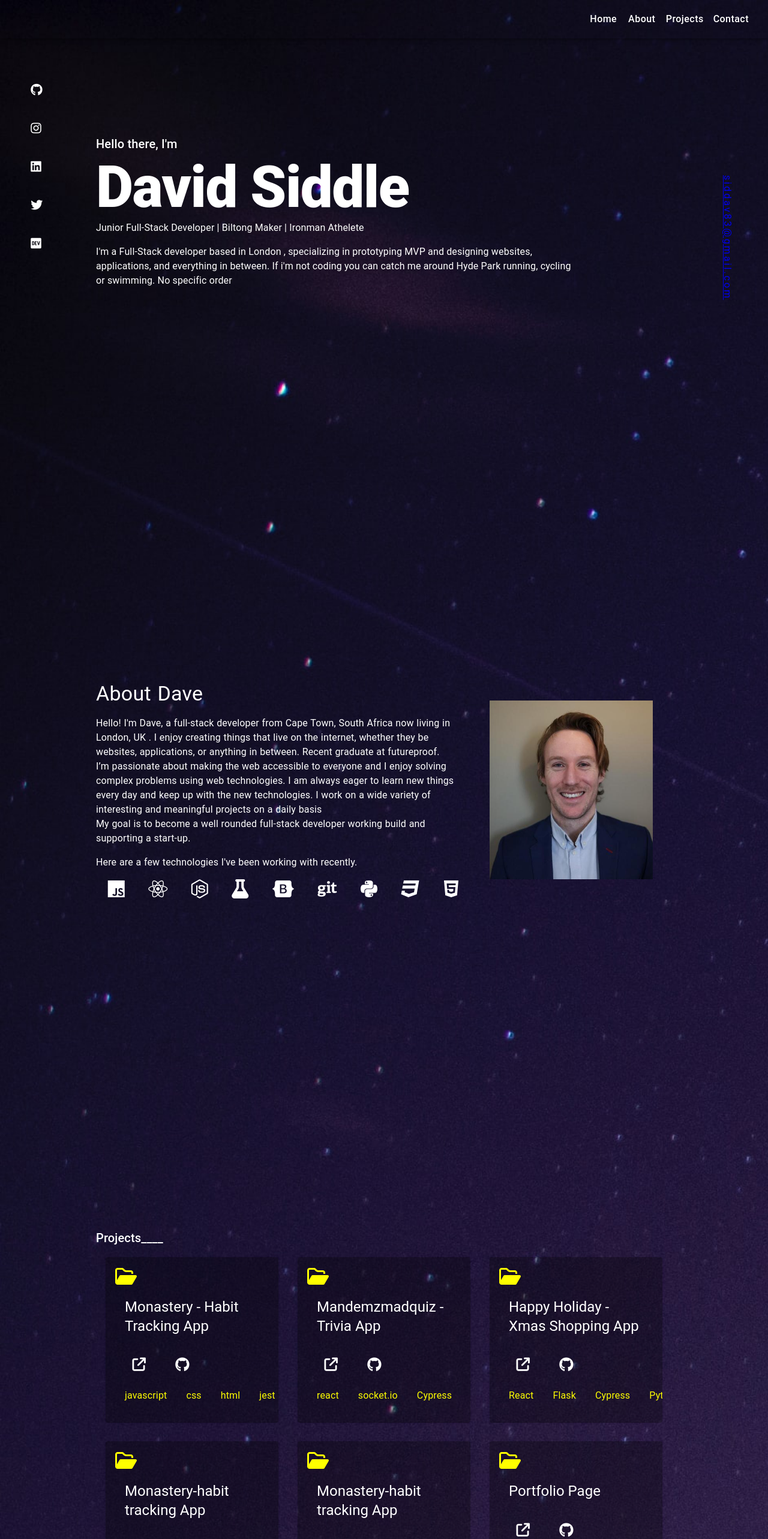
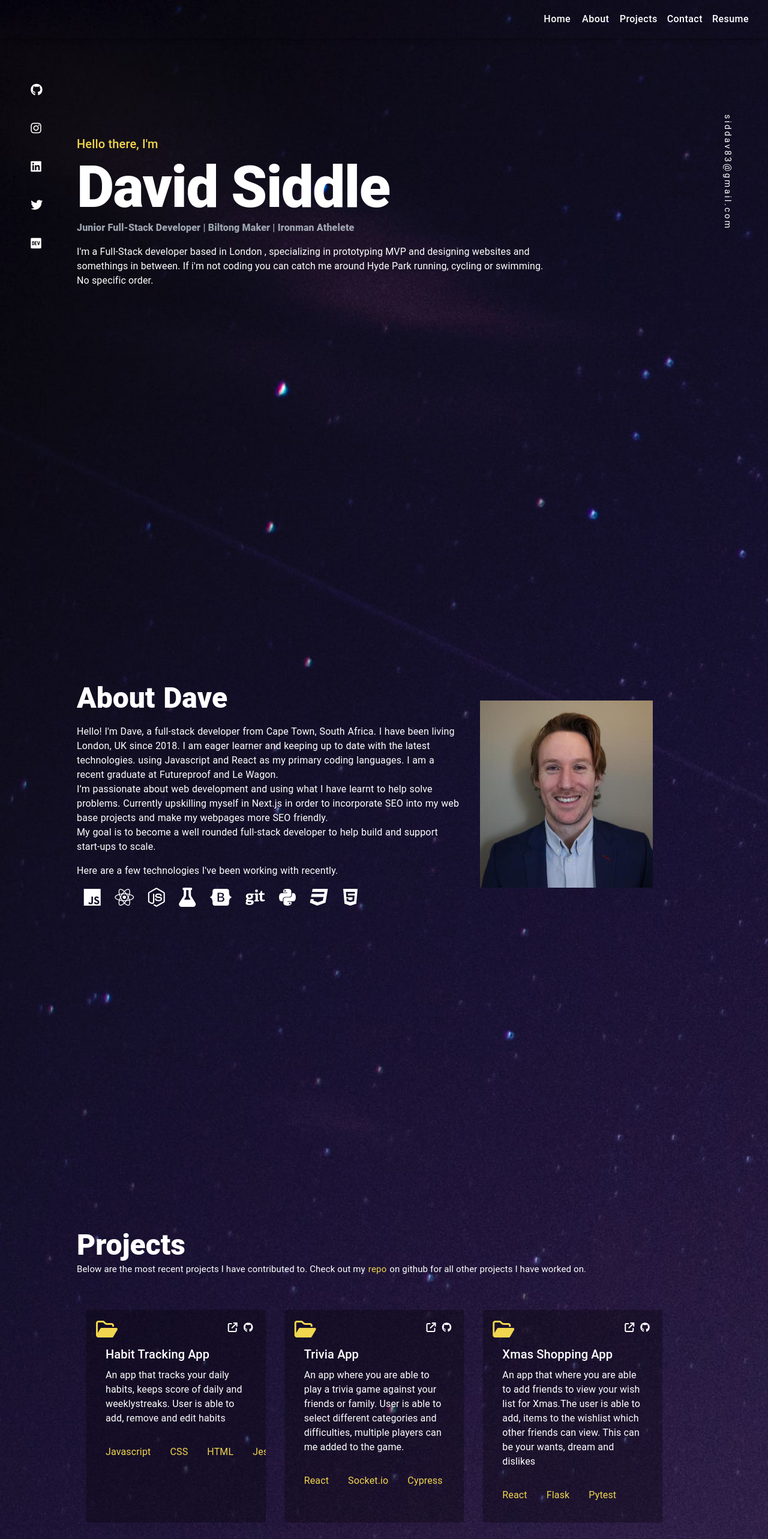
Before and after one commit to siddav83/portfolio-page, a React (Create React App) app: page / in a window 1280 px wide. Shown: the top 2566 px of the page at 60% size. Built offline with nearby package versions, Linux system fonts and the light colour scheme.

Commit message:
added all styling

```diff
--- a/src/components/About.js
+++ b/src/components/About.js
@@ -9,13 +9,15 @@ export default function About() {
                 component="div"
                 sx={{
                     display: "flex",
-                    // p: 0,
-                    // m: 0,
                     justifyContent: "center",
                 }}
             >
                 <Box sx={{ maxWidth: "40rem", wordSpacing: "2px" }}>
-                    <Typography component="div" variant="h4" sx={{ pb: 2 }}>
+                    <Typography
+                        component="div"
+                        variant="h3"
+                        sx={{ pb: 2, fontWeight: "800" }}
+                    >
                         About Dave
                     </Typography>
 
@@ -25,30 +27,31 @@ export default function About() {
                         sx={{ wordSpacing: "0.5px" }}
                     >
                         Hello! I'm Dave, a full-stack developer from Cape Town,
-                        South Africa now living in London, UK . I enjoy creating
-                        things that live on the internet, whether they be
-                        websites, applications, or anything in between. Recent
-                        graduate at futureproof.
+                        South Africa. I have been living London, UK since 2018.
+                        I am eager learner and keeping up to date with the
+                        latest technologies. using Javascript and React as my
+                        primary coding languages. I am a recent graduate at
+                        Futureproof and Le Wagon.
                     </Typography>
                     <Typography
                         component="div"
                         variant="p"
                         sx={{ wordSpacing: "0.5px" }}
                     >
-                        I’m passionate about making the web accessible to
-                        everyone and I enjoy solving complex problems using web
-                        technologies. I am always eager to learn new things
-                        every day and keep up with the new technologies. I work
-                        on a wide variety of interesting and meaningful projects
-                        on a daily basis
+                        I’m passionate about web development and using what I
+                        have learnt to help solve problems. Currently upskilling
+                        myself in Next.js in order to incorporate SEO into my
+                        web base projects and make my webpages more SEO
+                        friendly.
                     </Typography>
+
                     <Typography
                         component="div"
                         variant="p"
                         sx={{ wordSpacing: "0.5px" }}
                     >
                         My goal is to become a well rounded full-stack developer
-                        working build and supporting a start-up.
+                        to help build and support start-ups to scale.
                     </Typography>
                     <Typography
                         component="div"
@@ -60,11 +63,9 @@ export default function About() {
                     </Typography>
                     <Box
                         sx={{
-                            // width: "30rem",
-                            height: "auto",
+                            width: "30rem",
                             display: "flex",
                             justifyContent: "space-around",
-                            // flexWrap: "wrap;",
                         }}
                     >
                         <i
--- a/src/components/Contact.js
+++ b/src/components/Contact.js
@@ -1,12 +1,55 @@
 import React from "react";
-import { Typography } from "@mui/material";
+import { Typography, Button } from "@mui/material";
 export const Contact = () => {
+    const mailtoHref =
+        "mailto:siddav83@gmail.com?subject=SendMail&body=Description";
     return (
-        <div className="container contact" id="contact">
+        <div
+            className="container contact"
+            id="contact"
+            style={{
+                maxHeight: "10%",
+                // margin: 0,
+                padding: 0,
+                display: "flex",
+                flexDirection: "column",
+                justifyContent: "end",
+                alignItems: "center",
+                // padding: "20px",
+            }}
+        >
             <Typography variant="h5">Get in Touch</Typography>
             <Typography variant="p">
                 Let me know if you want to collarate or just want to chat
+                anything about coding, biltong or long distance triathlon.
             </Typography>
+            <Button
+                sx={{
+                    "&:hover": {
+                        transform: "translateY(-10px)",
+                        backgroundColor: "#f1d64f",
+                        border: "solid #f1d64f 1px",
+                        color: "white",
+                    },
+                    transition: "transform 500ms",
+                    mt: 2,
+                    border: "solid #f1d64f 1px",
+                    fontSize: "inherit",
+                    color: "#f1d64f",
+
+                    textTransform: "capitalize",
+                }}
+            >
+                <a
+                    href={mailtoHref}
+                    style={{
+                        color: "inherit",
+                        textDecoration: "none",
+                    }}
+                >
+                    say hello 👋
+                </a>
+            </Button>
         </div>
     );
 };
--- a/src/components/Home.js
+++ b/src/components/Home.js
@@ -13,7 +13,7 @@ export const Home = () => {
             }}
         >
             <Typography
-                sx={{ alignSelf: "flex-start" }}
+                sx={{ alignSelf: "flex-start", color: "#f1d64f" }}
                 variant="h6"
                 component="div"
             >
@@ -27,7 +27,11 @@ export const Home = () => {
                 David Siddle
             </Typography>
             <Typography
-                sx={{ alignSelf: "flex-start" }}
+                sx={{
+                    alignSelf: "flex-start",
+                    fontWeight: "900",
+                    color: " rgba(156,163,175)",
+                }}
                 variant="p"
                 component="div"
             >
@@ -39,9 +43,9 @@ export const Home = () => {
                 sx={{ alignSelf: "flex-start", maxWidth: 800, pt: 2 }}
             >
                 I'm a Full-Stack developer based in London , specializing in
-                prototyping MVP and designing websites, applications, and
-                everything in between. If i'm not coding you can catch me around
-                Hyde Park running, cycling or swimming. No specific order
+                prototyping MVP and designing websites and somethings in
+                between. If i'm not coding you can catch me around Hyde Park
+                running, cycling or swimming. No specific order.
             </Typography>
         </Box>
     );
--- a/src/components/Navbar.js
+++ b/src/components/Navbar.js
@@ -71,33 +71,73 @@ export const Navbar = (props) => {
                     <Box sx={{ display: { xs: "none", sm: "block" } }}>
                         <Button
                             sx={{
+                                "&:hover": {
+                                    p: "1rem",
+                                    borderBottom: "3px solid #f1d64f",
+                                },
                                 fontSize: "inherit",
                                 color: "#fff",
                                 textTransform: "capitalize",
                             }}
                         >
-                            <Link to="home">Home</Link>
+                            <Link
+                                to="home"
+                                spy={true}
+                                smooth={true}
+                                offset={-100}
+                                duration={500}
+                            >
+                                Home
+                            </Link>
                         </Button>
                         <Button
                             sx={{
+                                "&:hover": {
+                                    p: "1rem",
+                                    borderBottom: "3px solid #f1d64f",
+                                },
                                 fontSize: "inherit",
                                 color: "#fff",
                                 textTransform: "capitalize",
                             }}
                         >
-                            <Link to="about">About</Link>
+                            <Link
+                                to="about"
+                                spy={true}
+                                smooth={true}
+                                offset={-100}
+                                duration={500}
+                            >
+                                About
+                            </Link>
                         </Button>
                         <Button
                             sx={{
+                                "&:hover": {
+                                    p: "1rem",
+                                    borderBottom: "3px solid #f1d64f",
+                                },
                                 fontSize: "inherit",
                                 color: "#fff",
                                 textTransform: "capitalize",
                             }}
                         >
-                            <Link to="projects">Projects</Link>
+                            <Link
+                                to="projects"
+                                spy={true}
+                                smooth={true}
+                                offset={-70}
+                                duration={500}
+                            >
+                                Projects
+                            </Link>
                         </Button>
                         <Button
                             sx={{
+                                "&:hover": {
+                                    p: "1rem",
+                                    borderBottom: "3px solid #f1d64f",
+                                },
                                 fontSize: "inherit",
                                 color: "#fff",
                                 textTransform: "capitalize",
@@ -105,12 +145,41 @@ export const Navbar = (props) => {
                         >
                             <Link
                                 to="contact"
+                                spy={true}
+                                smooth={true}
+                                offset={110}
+                                duration={500}
                                 sx={{
                                     color: "#fff",
                                     textTransform: "capitalize",
                                 }}
                             >
                                 Contact
+                            </Link>
+                        </Button>
+                        <Button
+                            sx={{
+                                "&:hover": {
+                                    p: "1rem",
+                                    borderBottom: "3px solid #f1d64f",
+                                },
+                                fontSize: "inherit",
+                                color: "#fff",
+                                textTransform: "capitalize",
+                            }}
+                        >
+                            <Link
+                                to="contact"
+                                spy={true}
+                                smooth={true}
+                                offset={50}
+                                duration={500}
+                                sx={{
+                                    color: "#fff",
+                                    textTransform: "capitalize",
+                                }}
+                            >
+                                Resume
                             </Link>
                         </Button>
                     </Box>
--- a/src/components/ProjectCard.js
+++ b/src/components/ProjectCard.js
@@ -5,7 +5,6 @@ import {
     Card,
     CardActions,
     CardContent,
-    Button,
     Typography,
     Link,
 } from "@mui/material/";
@@ -17,12 +16,12 @@ export const ProjectCard = ({ project }) => {
             sx={{
                 "&:hover": {
                     transform: "translateY(-10px)",
-                    border: "yellow solid 1px",
                 },
                 transition: "transform 500ms",
                 background: "rgba(0, 0, 0, .3)",
                 color: "inherit",
-                maxWidth: 380,
+                minWidth: 280,
+                maxWidth: 400,
                 m: 2,
                 p: 2,
                 // opacity: 0.6,
@@ -30,45 +29,47 @@ export const ProjectCard = ({ project }) => {
         >
             <i
                 className="fa-regular fa-folder-open folder"
-                style={{ color: "yellow" }}
+                style={{ color: "#f1d64f", position: "absolute" }}
             ></i>
-            <CardContent>
-                <Typography gutterBottom variant="h5" component="div">
-                    {project.name}
-                </Typography>
-            </CardContent>
-            <CardActions>
+            <Box sx={{ display: "flex", justifyContent: "end" }}>
                 <Link
                     href={project.projectLink}
                     sx={{ textDecoration: "none" }}
                 >
-                    <Button size="small">
                     <i
                         style={{
-                                fontSize: "1.4rem",
+                            fontSize: "1rem",
                             color: "white",
+                            margin: "5px",
+                            // justifySelf: "flex-end",
                         }}
                         className="fa-solid fa-arrow-up-right-from-square"
                     ></i>
-                    </Button>
                 </Link>
                 <Link href={project.githubLink} sx={{ textDecoration: "none" }}>
-                    <Button size="small">
                     <i
                         style={{
-                                fontSize: "1.5rem",
+                            fontSize: "1rem",
                             color: "white",
+                            margin: "5px",
+                            justifySelf: "self-end",
                         }}
                         className="fa-brands fa-github"
                     ></i>
-                    </Button>
                 </Link>
-            </CardActions>
+            </Box>
+            <CardContent>
+                <Typography gutterBottom variant="h6" component="div">
+                    {project.name}
+                </Typography>
+                <Typography>{project.snippet}</Typography>
+            </CardContent>
+
             <Box sx={{ display: "flex" }}>
                 {project.techno &&
                     project.techno.map((tec, i) => {
                         return (
-                            <Box key={i} sx={{ p: 2, color: "yellow" }}>
+                            <Box key={i} sx={{ p: 2, color: "#f1d64f" }}>
                                 {tec}
                             </Box>
                         );
--- a/src/components/Projects.js
+++ b/src/components/Projects.js
@@ -5,11 +5,36 @@ import { repoData } from "../data/repoData";
 export const Projects = ({ project }) => {
     return (
         <div className="container projects" id="projects">
-            <Typography component="div" variant="h6">
-                Projects____
+            <Typography
+                component="div"
+                variant="h3"
+                // fontSize={30}
+                fontWeight={800}
+            >
+                Projects
             </Typography>
+            <Typography variant="p" fontSize={15} sx={{ pb: 6 }}>
+                Below are the most recent projects I have contributed to. Check
+                out my
+                <a
+                    style={{
+                        textDecoration: "none",
+                        margin: 5,
+                        color: "#f1d64f",
+                    }}
+                    href="https://github.com/siddav83?tab=repositories"
+                >
+                    repo
+                </a>
+                on github for all other projects I have worked on.
+            </Typography>
+
             <Box
-                sx={{ display: "grid", gridTemplateColumns: "repeat(3, 1fr)" }}
+                sx={{
+                    display: "grid",
+                    gridTemplateColumns: "repeat(3, 1fr)",
+                    pt: 5,
+                }}
             >
                 {repoData.map((project, i) => {
                     return <ProjectCard project={project} key={i} />;
--- a/src/components/Right.js
+++ b/src/components/Right.js
@@ -1,5 +1,5 @@
 import React from "react";
-import { Box, Link } from "@mui/material";
+import { Box } from "@mui/material";
 
 const mailtoHref =
     "mailto:siddav83@gmail.com?subject=SendMail&body=Description";
@@ -11,16 +11,25 @@ export const Right = () => {
                 component="div"
                 className="right-icon"
                 sx={{
+                    "&:hover": {
+                        fontWeight: "700",
+                    },
+                    transition: "transform 500ms",
                     pl: "15rem",
                     pt: 15,
-
-                    fontSize: "1rem",
+                    fontSize: "0.9rem",
                     letterSpacing: "3px",
                     color: "white",
                     transform: "rotate(90deg)",
                 }}
             >
-                <a href={mailtoHref} className="btn btn-danger">
+                <a
+                    href={mailtoHref}
+                    style={{
+                        color: "inherit",
+                        textDecoration: "none",
+                    }}
+                >
                     siddav83@gmail.com
                 </a>
             </Box>
--- a/src/components/style.css
+++ b/src/components/style.css
@@ -17,7 +17,7 @@
 
 .container {
     z-index: 0;
-    padding-left: 10rem;
+    padding-left: 8rem;
     padding-right: 10rem;
     margin-top: 7rem;
     margin-right: 10rem;
@@ -43,7 +43,6 @@
 
 .right {
     position: fixed;
-    margin-top: 100px;
     top: 0;
     right: 0;
     width: 10%;
@@ -59,5 +58,4 @@
 
 .folder {
     font-size: 2rem;
-    word-spacing: ;
 }
--- a/src/data/repoData.js
+++ b/src/data/repoData.js
@@ -1,37 +1,33 @@
 export const repoData = [
     {
-        name: "Monastery - Habit Tracking App",
-        techno: ["javascript", "css", "html", "jest"],
+        name: "Habit Tracking App",
+        snippet:
+            "An app that tracks your daily habits, keeps score of daily and weeklystreaks. User is able to add, remove and edit habits",
+        techno: ["Javascript", "CSS", "HTML", "Jest"],
         githubLink: "https://github.com/kaiyuleung/Lap_2_Project_Monastery",
         projectLink: "https://monasteri.netlify.app/",
     },
     {
-        name: "Mandemzmadquiz - Trivia App",
-        techno: ["react", "socket.io", "Cypress"],
+        name: "Trivia App",
+        snippet:
+            "An app where you are able to play a trivia game against your friends or family. User is able to select different categories and difficulties, multiple players can me added to the game.",
+        techno: ["React", "Socket.io", "Cypress"],
         githubLink: "https://github.com/Brendan-Geoghegan/Lap3_Project",
         projectLink: "https://mandemzmadquiz.netlify.app/",
     },
     {
-        name: "Happy Holiday - Xmas Shopping App",
-        techno: ["React", "Flask", "Cypress", "Pytest"],
+        name: "Xmas Shopping App",
+        snippet:
+            "An app that where you are able to add friends to view your wish list for Xmas.The user is able to add, items to the wishlist which other friends can view. This can be your wants, dream and dislikes",
+        techno: ["React", "Flask", "Pytest"],
         githubLink: "https://github.com/kaiyuleung/Lap_2_Project_Monastery",
         projectLink: "https://happiholidays.netlify.app/",
     },
     {
-        name: "Monastery-habit tracking App",
-        techno: ["javascript", "css", "html"],
-        githubLink: "https://github.com/kaiyuleung/Lap_2_Project_Monastery",
-        projectLink: "https://monasteri.netlify.app/",
-    },
-    {
-        name: "Monastery-habit tracking App",
-        techno: ["javascript", "css", "html"],
-        githubLink: "https://github.com/kaiyuleung/Lap_2_Project_Monastery",
-        projectLink: "https://monasteri.netlify.app/",
-    },
-    {
         name: "Portfolio Page",
-        techno: ["react", "material-ui"],
+        snippet:
+            "Create a portfolio page build on React and Material-ui to show case my skills and projects as a junior developer. Hope you like what I have put together.",
+        techno: ["React", "Material-UI"],
         githubLink: "https://github.com/siddav83/portfolio-page",
         projectLink: "https://github.com/siddav83/portfolio-page",
     },
```
Also changed, not shown: src/components/Footer.js (+13 -2 lines), src/components/Left.js (+35 -5 lines). Lines whose indentation alone changed are shown as unchanged.
